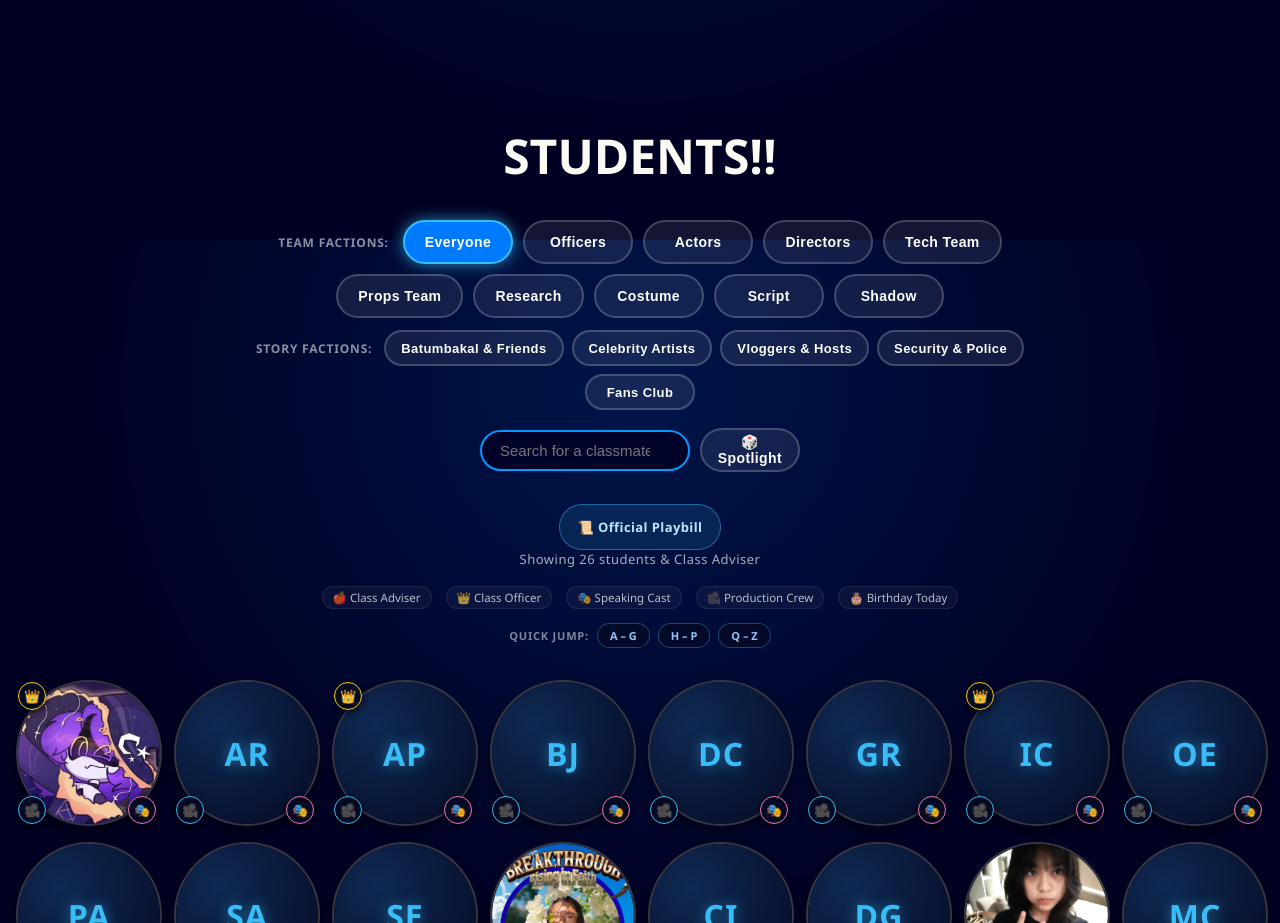
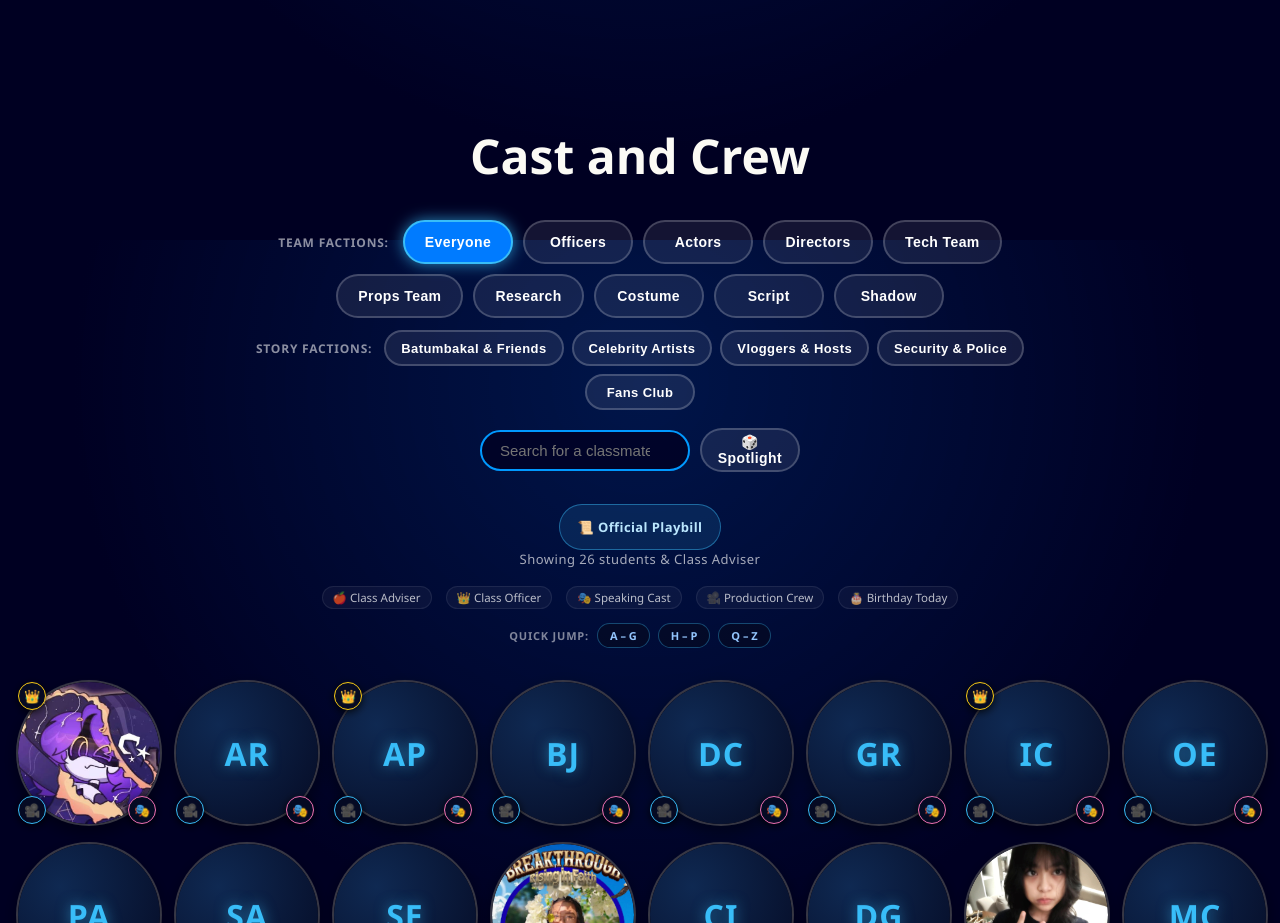
Before and after one commit to VoxxieTheLamb/beyondthemanger, a plain HTML site: page index.html in a window 1280 px wide. Shown: the part 2960-3883 px from the top of the page. Drawn offline with Linux system fonts and the light colour scheme; no server answers.

Commit message:
Changed Title

```diff
--- a/index.html
+++ b/index.html
@@ -163,7 +163,7 @@
         <br /><br /><br /><br /><br /><br /><br /><br /><br /><br />
 
         <div class="center">
-            <h1>STUDENTS!!</h1>
+            <h1>Cast and Crew</h1>
         </div>
 
         <div class="center">
```
